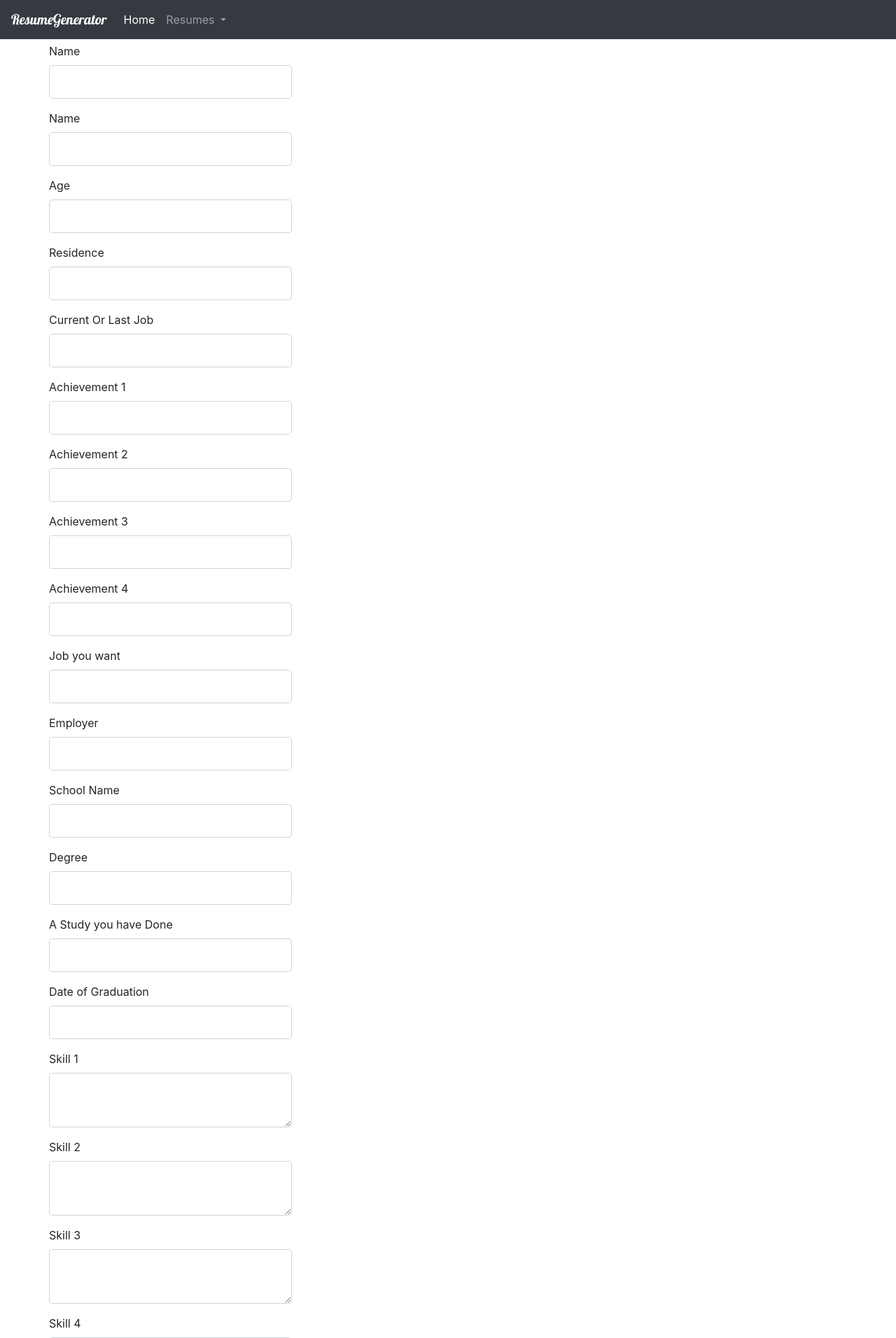
After one commit to Kahan7777/ResumeCreator, a Flask app: page /register in a window 1280 px wide. The commit adds this page. Shown: the top 1912 px of the page at 70% size. Run offline with Flask 2, Linux system fonts and the light colour scheme; some libraries are stand-ins or nearby versions.

Commit message:
Added register functionality

```diff
--- a/resg/forms.py
+++ b/resg/forms.py
@@ -6,12 +6,52 @@ from wtforms.validators import DataRequired, Length, Email, EqualTo, ValidationE
 class RF(FlaskForm):
     name = StringField('Name',
                            validators=[DataRequired(), Length(min=2, max=30)])
-    sirname = StringField('Sirname',
-                           validators=[DataRequired(), Length(min=2, max=30)])
+    pwd = PasswordField('Password',
+                           validators=[DataRequired(), Length(min=8, max=30)])
     age = IntegerField("Age",
                        validators=[DataRequired(), Length(min=16, max=90)])
     residence = StringField('Residence',
                             validators=[DataRequired()])
-    job = StringField('Current Or Last Job',
-                      validators=[DataRequired(), Length(min=16,max=90)])
-    Submit = SubmitField("Sign Up")
+    prof = StringField('Current Or Last Job',
+                      validators=[])
+    #|||||
+    ach1 = StringField("Achievement 1",
+                       validators=[DataRequired()])
+    ach2 = StringField("Achievement 2",
+                       validators=[DataRequired()])
+    ach3 = StringField("Achievement 3",
+                       validators=[])
+    ach4 = StringField("Achievement 4",
+                       validators=[])
+    jobtitle = StringField("Job you want",
+                       validators=[DataRequired()])
+    #|||||
+    employer = StringField("Employer",
+                           validators=[])
+    schoolname = StringField("School Name",
+                             validators=[DataRequired()])
+    degree = StringField("Degree",
+                        validators=[DataRequired()])
+    study = StringField("A Study you have Done",
+                        validators=[])
+    date = StringField("Date of Graduation",
+                       validators = [])
+    #|||||
+    skill1 = TextAreaField("Skill 1",
+                      validators=[])
+    skill2 = TextAreaField("Skill 2",
+                      validators=[])
+    skill3 = TextAreaField("Skill 3",
+                      validators=[])
+    skill4 = TextAreaField("Skill 4",
+                      validators=[])
+    project1 = TextAreaField("Project 1",
+                      validators=[])
+    #|||||
+    project2 = TextAreaField("Project 2",
+                      validators=[])
+    project3 = TextAreaField("Project 3",
+                      validators=[])
+    project4 = TextAreaField("Project 4",
+                      validators=[])
+    submit = SubmitField("Sign Up")
--- a/resg/routes.py
+++ b/resg/routes.py
@@ -4,10 +4,18 @@ from PIL import Image
 from flask import render_template, url_for, flash, redirect, request, abort
 from resg import app, db, bcrypt
 from resg.forms import RF
-#from flaskblog.models import User
-#from flask_login import login_user, current_user, logout_user, login_required
+from resg.models import User
+from flask_login import login_user, current_user, logout_user, login_required
 
 @app.route("/")
 @app.route("/home")
 def home():
     return render_template('home.html')
+
+@app.route("/register")
+def register():
+    form = RF()
+    if form.validate_on_submit():
+        flash(f'Account created for {form.name.data}!', 'success')
+        return redirect(url_for('home'))
+    return render_template("register.html", form=form)
--- a/resg/static/home.css
+++ b/resg/static/home.css
@@ -3,7 +3,6 @@
   min-height: 500px;
   background-size: cover;
   background-position: center;
-  background-repeat: no-repeat;
 }
 .lead{
 font-family:'Lobster', cursive;
@@ -30,3 +29,6 @@ font-family:'Lobster', cursive;
 .features-icons .features-icons-item:hover .features-icons-icon i {
   font-size: 5rem;
 }
+.mast-bg {
+      background-color:#4062BB;
+}
--- a/resg/templates/layout.html
+++ b/resg/templates/layout.html
@@ -17,7 +17,7 @@
     </head>
     <body>
         <header class="site-header">
-    <nav class="navbar navbar-expand-lg navbar-light bg-primary fixed-top">
+    <nav class="navbar navbar-expand-lg navbar-dark bg-dark fixed-top">
       <a class="navbar-brand" href="#" style="font-family: 'Lobster', cursive;">ResumeGenerator</a>
       <button class="navbar-toggler" type="button" data-toggle="collapse" data-target="#navbarSupportedContent" aria-controls="navbarSupportedContent" aria-expanded="false" aria-label="Toggle navigation">
       <span class="navbar-toggler-icon"></span>
--- /dev/null
+++ b/resg/templates/register.html
@@ -0,0 +1,357 @@
+{% extends "layout.html"%}
+{% block content %}
+  <div class="content-section">
+    <form method="POST" action="">
+      {{ form.hidden_tag() }}
+      <fieldset class="form-group">
+        <legend class="border-bottom mb-4 mt-1">Register Now!</legend>
+        <div class="form-group">
+          {{ form.name.label(class="form-control-label") }}
+
+          {% if form.name.errors %}
+              {{ form.name(class="form-control form-control-lg is-invalid") }}
+              <div class="invalid-feedback">
+                  {% for error in form.name.errors %}
+                      <span>{{ error }}</span>
+                  {% endfor %}
+              </div>
+          {% else %}
+              {{ form.name(class="form-control form-control-lg") }}
+          {% endif %}
+
+      </div>
+      <div class="form-group">
+          {{ form.name.label(class="form-control-label") }}
+
+          {% if form.pwd.errors %}
+              {{ form.pwd(class="form-control form-control-lg is-invalid") }}
+              <div class="invalid-feedback">
+                  {% for error in form.pwd.errors %}
+                      <span>{{ error }}</span>
+                  {% endfor %}
+              </div>
+          {% else %}
+              {{ form.pwd(class="form-control form-control-lg") }}
+          {% endif %}
+
+      </div>
+      <div class="form-group">
+          {{ form.age.label(class="form-control-label") }}
+
+          {% if form.age.errors %}
+              {{ form.age(class="form-control form-control-lg is-invalid") }}
+              <div class="invalid-feedback">
+                  {% for error in form.age.errors %}
+                      <span>{{ error }}</span>
+                  {% endfor %}
+              </div>
+          {% else %}
+              {{ form.age(class="form-control form-control-lg") }}
+          {% endif %}
+
+      </div>
+      <div class="form-group">
+          {{ form.residence.label(class="form-control-label") }}
+
+          {% if form.residence.errors %}
+              {{ form.residence(class="form-control form-control-lg is-invalid") }}
+              <div class="invalid-feedback">
+                  {% for error in form.residence.errors %}
+                      <span>{{ error }}</span>
+                  {% endfor %}
+              </div>
+          {% else %}
+              {{ form.residence(class="form-control form-control-lg") }}
+          {% endif %}
+
+      </div>
+      <div class="form-group">
+          {{ form.prof.label(class="form-control-label") }}
+
+          {% if form.prof.errors %}
+              {{ form.prof(class="form-control form-control-lg is-invalid") }}
+              <div class="invalid-feedback">
+                  {% for error in form.prof.errors %}
+                      <span>{{ error }}</span>
+                  {% endfor %}
+              </div>
+          {% else %}
+              {{ form.prof(class="form-control form-control-lg") }}
+          {% endif %}
+
+      </div>
+      <div class="form-group">
+          {{ form.ach1.label(class="form-control-label") }}
+
+          {% if form.ach1.errors %}
+              {{ form.ach1(class="form-control form-control-lg is-invalid") }}
+              <div class="invalid-feedback">
+                  {% for error in form.ach1.errors %}
+                      <span>{{ error }}</span>
+                  {% endfor %}
+              </div>
+          {% else %}
+              {{ form.ach1(class="form-control form-control-lg") }}
+          {% endif %}
+
+      </div><div class="form-group">
+          {{ form.ach2.label(class="form-control-label") }}
+
+          {% if form.ach2.errors %}
+              {{ form.ach2(class="form-control form-control-lg is-invalid") }}
+              <div class="invalid-feedback">
+                  {% for error in form.ach2.errors %}
+                      <span>{{ error }}</span>
+                  {% endfor %}
+              </div>
+          {% else %}
+              {{ form.ach2(class="form-control form-control-lg") }}
+          {% endif %}
+
+      </div>
+      <div class="form-group">
+          {{ form.ach3.label(class="form-control-label") }}
+
+          {% if form.ach3.errors %}
+              {{ form.ach3(class="form-control form-control-lg is-invalid") }}
+              <div class="invalid-feedback">
+                  {% for error in form.ach3.errors %}
+                      <span>{{ error }}</span>
+                  {% endfor %}
+              </div>
+          {% else %}
+              {{ form.ach3(class="form-control form-control-lg") }}
+          {% endif %}
+
+      </div>
+      <div class="form-group">
+          {{ form.ach4.label(class="form-control-label") }}
+
+          {% if form.ach4.errors %}
+              {{ form.ach4(class="form-control form-control-lg is-invalid") }}
+              <div class="invalid-feedback">
+                  {% for error in form.ach4.errors %}
+                      <span>{{ error }}</span>
+                  {% endfor %}
+              </div>
+          {% else %}
+              {{ form.ach4(class="form-control form-control-lg") }}
+          {% endif %}
+
+      </div>
+              <div class="form-group">
+          {{ form.jobtitle.label(class="form-control-label") }}
+
+          {% if form.jobtitle.errors %}
+              {{ form.jobtitle(class="form-control form-control-lg is-invalid") }}
+              <div class="invalid-feedback">
+                  {% for error in form.jobtitle.errors %}
+                      <span>{{ error }}</span>
+                  {% endfor %}
+              </div>
+          {% else %}
+              {{ form.jobtitle(class="form-control form-control-lg") }}
+          {% endif %}
+
+      </div>
+      <div class="form-group">
+          {{ form.employer.label(class="form-control-label") }}
+
+          {% if form.employer.errors %}
+              {{ form.employer(class="form-control form-control-lg is-invalid") }}
+              <div class="invalid-feedback">
+                  {% for error in form.employer.errors %}
+                      <span>{{ error }}</span>
+                  {% endfor %}
+              </div>
+          {% else %}
+              {{ form.employer(class="form-control form-control-lg") }}
+          {% endif %}
+
+      </div>
+      <div class="form-group">
+          {{ form.schoolname.label(class="form-control-label") }}
+
+          {% if form.schoolname.errors %}
+              {{ form.schoolname(class="form-control form-control-lg is-invalid") }}
+              <div class="invalid-feedback">
+                  {% for error in form.schoolname.errors %}
+                      <span>{{ error }}</span>
+                  {% endfor %}
+              </div>
+          {% else %}
+              {{ form.schoolname(class="form-control form-control-lg") }}
+          {% endif %}
+
+      </div>
+      <div class="form-group">
+          {{ form.degree.label(class="form-control-label") }}
+
+          {% if form.degree.errors %}
+              {{ form.degree(class="form-control form-control-lg is-invalid") }}
+              <div class="invalid-feedback">
+                  {% for error in form.degree.errors %}
+                      <span>{{ error }}</span>
+                  {% endfor %}
+              </div>
+          {% else %}
+              {{ form.degree(class="form-control form-control-lg") }}
+          {% endif %}
+
+      </div>
+      <div class="form-group">
+          {{ form.study.label(class="form-control-label") }}
+
+          {% if form.study.errors %}
+              {{ form.study(class="form-control form-control-lg is-invalid") }}
+              <div class="invalid-feedback">
+                  {% for error in form.study.errors %}
+                      <span>{{ error }}</span>
+                  {% endfor %}
+              </div>
+          {% else %}
+              {{ form.study(class="form-control form-control-lg") }}
+          {% endif %}
+
+      </div>
+      <div class="form-group">
+          {{ form.date.label(class="form-control-label") }}
+
+          {% if form.date.errors %}
+              {{ form.date(class="form-control form-control-lg is-invalid") }}
+              <div class="invalid-feedback">
+                  {% for error in form.date.errors %}
+                      <span>{{ error }}</span>
+                  {% endfor %}
+              </div>
+          {% else %}
+              {{ form.date(class="form-control form-control-lg") }}
+          {% endif %}
+
+      </div><div class="form-group">
+          {{ form.skill1.label(class="form-control-label") }}
+
+          {% if form.skill1.errors %}
+              {{ form.skill1(class="form-control form-control-lg is-invalid") }}
+              <div class="invalid-feedback">
+                  {% for error in form.skill1.errors %}
+                      <span>{{ error }}</span>
+                  {% endfor %}
+              </div>
+          {% else %}
+              {{ form.skill1(class="form-control form-control-lg") }}
+          {% endif %}
+
+      </div>
+      <div class="form-group">
+          {{ form.skill2.label(class="form-control-label") }}
+
+          {% if form.skill2.errors %}
+              {{ form.skill2(class="form-control form-control-lg is-invalid") }}
+              <div class="invalid-feedback">
+                  {% for error in form.skill2.errors %}
+                      <span>{{ error }}</span>
+                  {% endfor %}
+              </div>
+          {% else %}
+              {{ form.skill2(class="form-control form-control-lg") }}
+          {% endif %}
+
+      </div>
+      <div class="form-group">
+          {{ form.skill3.label(class="form-control-label") }}
+
+          {% if form.skill3.errors %}
+              {{ form.skill3(class="form-control form-control-lg is-invalid") }}
+              <div class="invalid-feedback">
+                  {% for error in form.skill3.errors %}
+                      <span>{{ error }}</span>
+                  {% endfor %}
+              </div>
+          {% else %}
+              {{ form.skill3(class="form-control form-control-lg") }}
+          {% endif %}
+
+      </div>
+      <div class="form-group">
+          {{ form.skill4.label(class="form-control-label") }}
+
+          {% if form.skill4.errors %}
+              {{ form.skill4(class="form-control form-control-lg is-invalid") }}
+              <div class="invalid-feedback">
+                  {% for error in form.skill4.errors %}
+                      <span>{{ error }}</span>
+                  {% endfor %}
+              </div>
+          {% else %}
+              {{ form.skill4(class="form-control form-control-lg") }}
+          {% endif %}
+
+      </div>
+      <div class="form-group">
+          {{ form.project1.label(class="form-control-label") }}
+
+          {% if form.project1.errors %}
+              {{ form.project1(class="form-control form-control-lg is-invalid") }}
+              <div class="invalid-feedback">
+                  {% for error in form.project1.errors %}
+                      <span>{{ error }}</span>
+                  {% endfor %}
+              </div>
+          {% else %}
+              {{ form.project1(class="form-control form-control-lg") }}
+          {% endif %}
+
+      </div>
+      <div class="form-group">
+          {{ form.project2.label(class="form-control-label") }}
+
+          {% if form.project2.errors %}
+              {{ form.project2(class="form-control form-control-lg is-invalid") }}
+              <div class="invalid-feedback">
+                  {% for error in form.project2.errors %}
+                      <span>{{ error }}</span>
+                  {% endfor %}
+              </div>
+          {% else %}
+              {{ form.project2(class="form-control form-control-lg") }}
+          {% endif %}
+
+      </div>
+      <div class="form-group">
+          {{ form.project3.label(class="form-control-label") }}
+
+          {% if form.project3.errors %}
+              {{ form.project3(class="form-control form-control-lg is-invalid") }}
+              <div class="invalid-feedback">
+                  {% for error in form.project3.errors %}
+                      <span>{{ error }}</span>
+                  {% endfor %}
+              </div>
+          {% else %}
+              {{ form.project3(class="form-control form-control-lg") }}
+          {% endif %}
+
+      </div>
+      <div class="form-group">
+          {{ form.project4.label(class="form-control-label") }}
+
+          {% if form.project4.errors %}
+              {{ form.project4(class="form-control form-control-lg is-invalid") }}
+              <div class="invalid-feedback">
+                  {% for error in form.project4.errors %}
+                      <span>{{ error }}</span>
+                  {% endfor %}
+              </div>
+          {% else %}
+              {{ form.project4(class="form-control form-control-lg") }}
+          {% endif %}
+
+      </div>
+      </fieldset>
+      <div class="form-group">
+                {{ form.submit(class="btn btn-outline-info") }}
+      </div>
+      </form>
+  </div>
+{% endblock content %}
```
Also changed, not shown: resg/models.py (+41 -0 lines), README.md (added), resg/static/logo.jfif (added), 1 other file.
